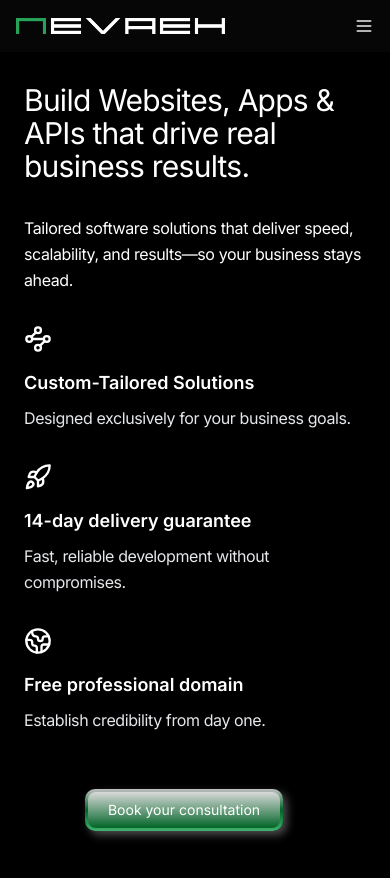
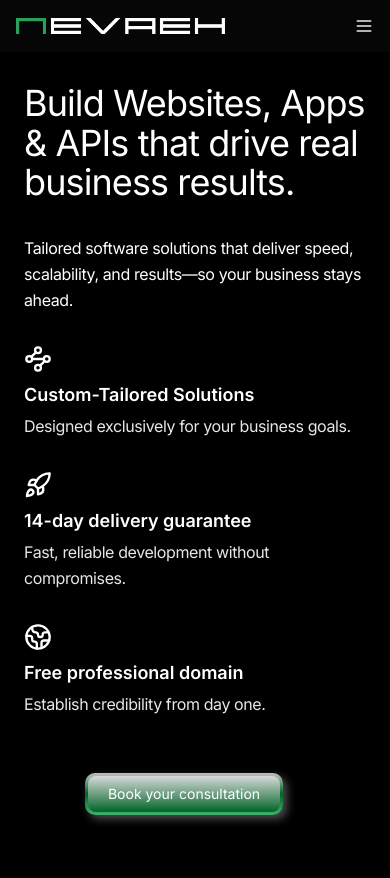
Before and after one commit to ethandiedericks/nevaeh-v3, a Next.js app: page / in a window 390 px wide. Shown: the top 878 px of the page. Built offline with nearby package versions, Linux system fonts and the light colour scheme.

Commit message:
hero headline and feature card spacing adjusted

```diff
--- a/src/app/globals.css
+++ b/src/app/globals.css
@@ -27,7 +27,7 @@ p {
 }
 
 .hero-headline {
-  @apply text-white text-3xl sm:text-4xl md:text-5xl lg:text-6xl font-normal text-left sm:text-center tracking-tight leading-[1.1] mb-8 md:mb-12;
+  @apply text-white text-4xl md:text-5xl lg:text-6xl font-normal text-left sm:text-center tracking-tight leading-[1.1] mb-8 md:mb-12;
 }
 
 .hero-sub-headline {
--- a/src/components/homepage/MobileFeatureCard.tsx
+++ b/src/components/homepage/MobileFeatureCard.tsx
@@ -11,9 +11,9 @@ export const MobileFeatureCard: React.FC<FeatureProps> = ({
 }) => {
   return (
     <div className="flex flex-col items-left text-left mb-8">
-      <div className="mb-4 text-white">{icon}</div>
-      <h3 className="text-lg font-semibold text-white mb-2">{title}</h3>
-      <p className="text-sm text-gray-300">{description}</p>
+      <div className="mb-2 text-white">{icon}</div>
+      <h3 className="text-lg font-semibold text-white mb-1">{title}</h3>
+      <p className="text-sm text-gray-300 leading-1">{description}</p>
     </div>
   );
 };
```
